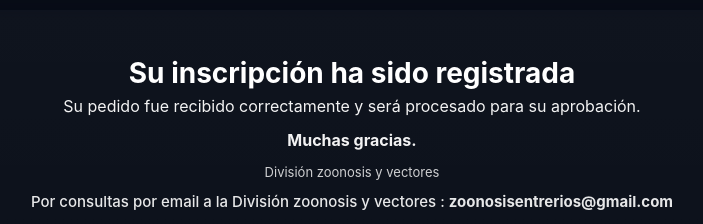
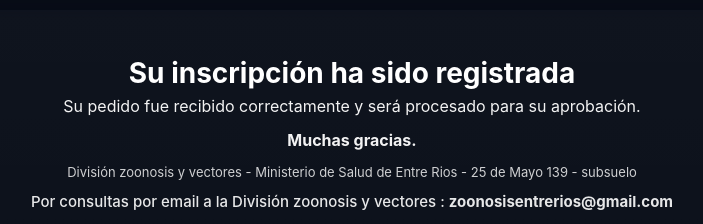
Before and after one commit to saladesituacionentrerios/returnurl, a plain HTML site: page index.html in a window 1280 px wide. Shown: the part 235-459 px from the top of the page, without its empty margins (288-991 px from the left). Drawn offline with Linux system fonts and the light colour scheme.

Commit message:
Update index.html

```diff
--- a/index.html
+++ b/index.html
@@ -44,7 +44,7 @@
     <p>Su pedido fue recibido correctamente y será procesado para su aprobación.</p>
     <p><strong>Muchas gracias.</strong></p>
 
-    <footer class="small">División zoonosis y vectores</footer>
+    <footer class="small">División zoonosis y vectores - Ministerio de Salud de Entre Rios - 25 de Mayo 139 - subsuelo</footer>
     <div class="contacto">Por consultas por email a la División zoonosis y vectores : <strong>zoonosisentrerios@gmail.com </strong></div>
     <div class="mapa">
       <a href="https://www.google.com/maps?q=-31.733884305619107, -60.528645698203356" target="_blank" rel="noopener noreferrer">
```
